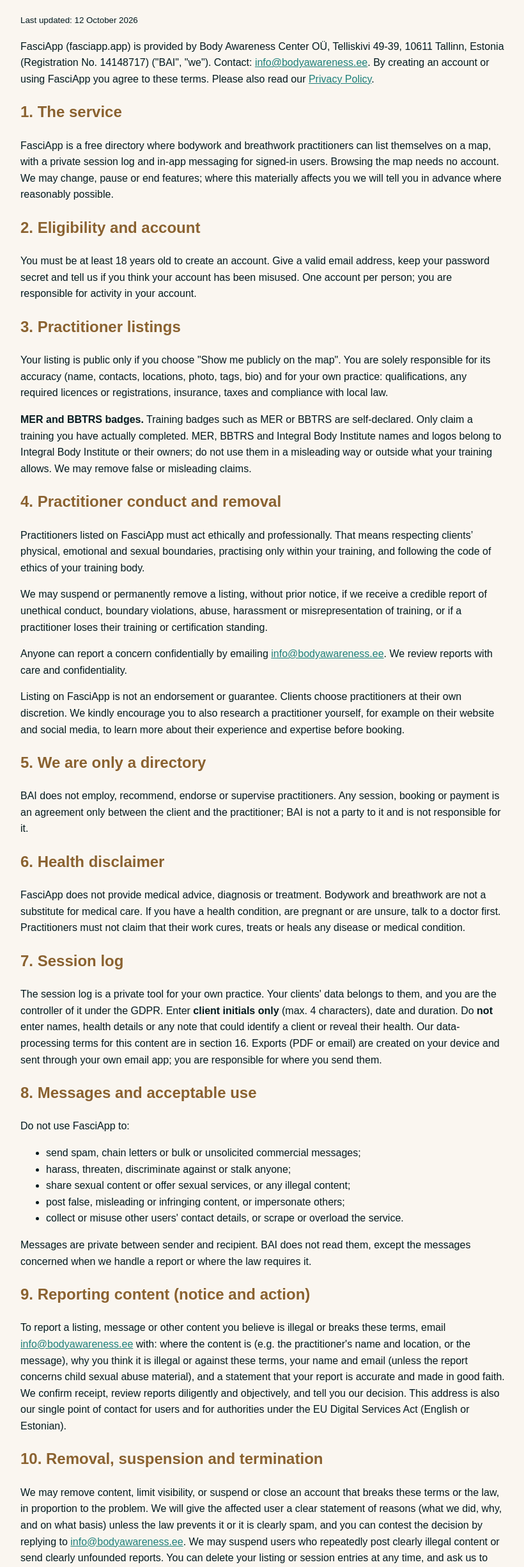
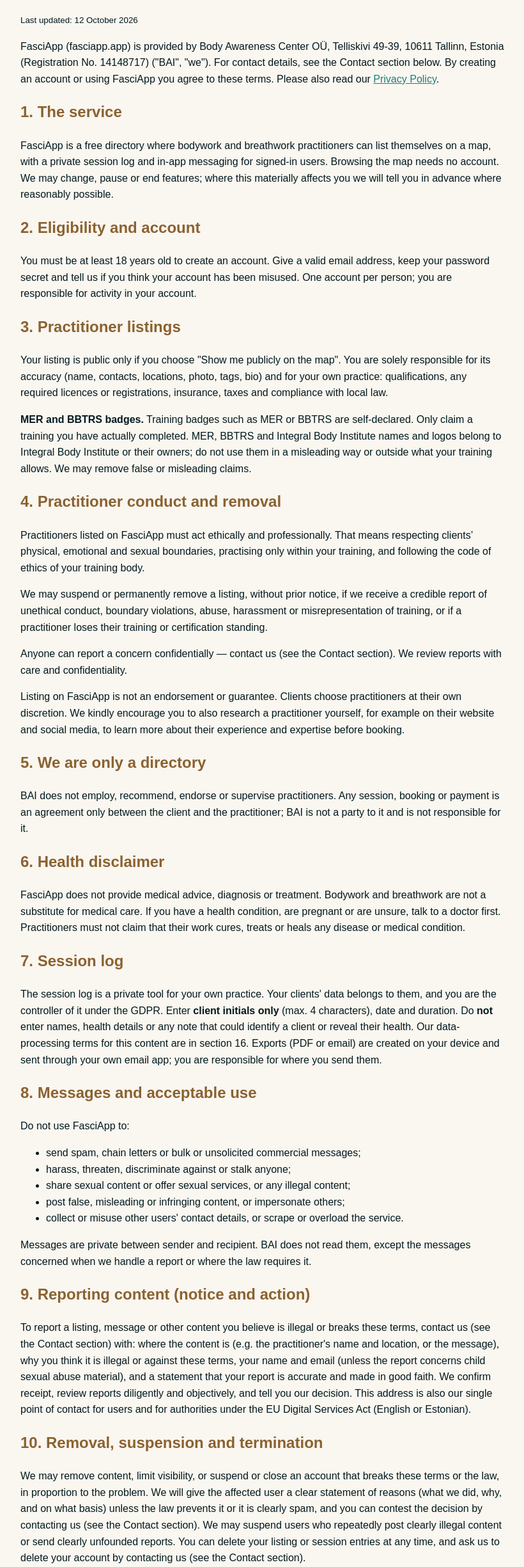
Before and after one commit to nisarga888/fasciapp, a website: page terms.html in a window 1280 px wide. Shown: the part 100-2549 px from the top of the page at 64% size, without its empty margins (228-1048 px from the left). Drawn offline with Linux system fonts and the light colour scheme.

Commit message:
Legal: single obfuscated Contact email, BAI operator polish, v0.23.13

```diff
--- a/app/sw.js
+++ b/app/sw.js
@@ -1,6 +1,6 @@
 // FasciApp service worker. Bump VERSION on every release.
 // App JS/CSS: network-first so Safari/PWA picks up updates. Other shell: cache-first.
-const VERSION="fasciapp-v0.23.12";
+const VERSION="fasciapp-v0.23.13";
 const SHELL=["./","index.html","styles.css","app.js","data.js","config.js","learn.js","news.js","quotes.js","logo.svg","manifest.json","icon-192-v4.png","icon-512-v4.png","apple-touch-icon-v4.png","favicon-32-v4.png","favicon-16-v4.png","icon-512-maskable-v4.png",
  "https://unpkg.com/leaflet@1.9.4/dist/leaflet.css","https://unpkg.com/leaflet@1.9.4/dist/leaflet.js"];
 const LAZY=["https://cdnjs.cloudflare.com/ajax/libs/jspdf/2.5.1/jspdf.umd.min.js","https://cdnjs.cloudflare.com/ajax/libs/jspdf-autotable/3.8.2/jspdf.plugin.autotable.min.js"];
--- a/terms.html
+++ b/terms.html
@@ -1,19 +1,19 @@
-<!doctype html><html lang="en"><head><meta charset="utf-8"><meta name="viewport" content="width=device-width,initial-scale=1"><title>Terms and Conditions – FasciApp</title><style>body{font-family:Montserrat,Arial,sans-serif;max-width:760px;margin:0 auto;padding:24px;line-height:1.6;color:#02191e;background:#faf6f0}h1,h2{color:#8a6230}a{color:#1d7f79}footer{margin-top:40px;font-size:12px;opacity:.7}</style></head><body><h1>Terms and Conditions</h1><p><small>Last updated: 12 October 2026</small></p>
-<p>FasciApp (fasciapp.app) is provided by Body Awareness Center OÜ, Telliskivi 49-39, 10611 Tallinn, Estonia (Registration No. 14148717) ("BAI", "we"). Contact: <a href="mailto:info@bodyawareness.ee">info@bodyawareness.ee</a>. By creating an account or using FasciApp you agree to these terms. Please also read our <a href="privacy.html">Privacy Policy</a>.</p>
+<!doctype html><html lang="en"><head><meta charset="utf-8"><meta name="viewport" content="width=device-width,initial-scale=1"><title>Terms and Conditions – FasciApp</title><style>body{font-family:Montserrat,Arial,sans-serif;max-width:760px;margin:0 auto;padding:24px;line-height:1.6;color:#02191e;background:#faf6f0}h1,h2{color:#8a6230}a{color:#1d7f79}footer{margin-top:40px;font-size:12px;opacity:.7}.em{unicode-bidi:plaintext}</style></head><body><h1>Terms and Conditions</h1><p><small>Last updated: 12 October 2026</small></p>
+<p>FasciApp (fasciapp.app) is provided by Body Awareness Center OÜ, Telliskivi 49-39, 10611 Tallinn, Estonia (Registration No. 14148717) ("BAI", "we"). For contact details, see the Contact section below. By creating an account or using FasciApp you agree to these terms. Please also read our <a href="privacy.html">Privacy Policy</a>.</p>
 <h2>1. The service</h2><p>FasciApp is a free directory where bodywork and breathwork practitioners can list themselves on a map, with a private session log and in-app messaging for signed-in users. Browsing the map needs no account. We may change, pause or end features; where this materially affects you we will tell you in advance where reasonably possible.</p>
 <h2>2. Eligibility and account</h2><p>You must be at least 18 years old to create an account. Give a valid email address, keep your password secret and tell us if you think your account has been misused. One account per person; you are responsible for activity in your account.</p>
 <h2>3. Practitioner listings</h2><p>Your listing is public only if you choose "Show me publicly on the map". You are solely responsible for its accuracy (name, contacts, locations, photo, tags, bio) and for your own practice: qualifications, any required licences or registrations, insurance, taxes and compliance with local law.</p>
 <p><b>MER and BBTRS badges.</b> Training badges such as MER or BBTRS are self-declared. Only claim a training you have actually completed. MER, BBTRS and Integral Body Institute names and logos belong to Integral Body Institute or their owners; do not use them in a misleading way or outside what your training allows. We may remove false or misleading claims.</p>
-<h2>4. Practitioner conduct and removal</h2><p>Practitioners listed on FasciApp must act ethically and professionally. That means respecting clients’ physical, emotional and sexual boundaries, practising only within your training, and following the code of ethics of your training body.</p><p>We may suspend or permanently remove a listing, without prior notice, if we receive a credible report of unethical conduct, boundary violations, abuse, harassment or misrepresentation of training, or if a practitioner loses their training or certification standing.</p><p>Anyone can report a concern confidentially by emailing <a href="mailto:info@bodyawareness.ee">info@bodyawareness.ee</a>. We review reports with care and confidentiality.</p><p>Listing on FasciApp is not an endorsement or guarantee. Clients choose practitioners at their own discretion. We kindly encourage you to also research a practitioner yourself, for example on their website and social media, to learn more about their experience and expertise before booking.</p><h2>5. We are only a directory</h2><p>BAI does not employ, recommend, endorse or supervise practitioners. Any session, booking or payment is an agreement only between the client and the practitioner; BAI is not a party to it and is not responsible for it.</p>
+<h2>4. Practitioner conduct and removal</h2><p>Practitioners listed on FasciApp must act ethically and professionally. That means respecting clients’ physical, emotional and sexual boundaries, practising only within your training, and following the code of ethics of your training body.</p><p>We may suspend or permanently remove a listing, without prior notice, if we receive a credible report of unethical conduct, boundary violations, abuse, harassment or misrepresentation of training, or if a practitioner loses their training or certification standing.</p><p>Anyone can report a concern confidentially — contact us (see the Contact section). We review reports with care and confidentiality.</p><p>Listing on FasciApp is not an endorsement or guarantee. Clients choose practitioners at their own discretion. We kindly encourage you to also research a practitioner yourself, for example on their website and social media, to learn more about their experience and expertise before booking.</p><h2>5. We are only a directory</h2><p>BAI does not employ, recommend, endorse or supervise practitioners. Any session, booking or payment is an agreement only between the client and the practitioner; BAI is not a party to it and is not responsible for it.</p>
 <h2>6. Health disclaimer</h2><p>FasciApp does not provide medical advice, diagnosis or treatment. Bodywork and breathwork are not a substitute for medical care. If you have a health condition, are pregnant or are unsure, talk to a doctor first. Practitioners must not claim that their work cures, treats or heals any disease or medical condition.</p>
 <h2>7. Session log</h2><p>The session log is a private tool for your own practice. Your clients' data belongs to them, and you are the controller of it under the GDPR. Enter <b>client initials only</b> (max. 4 characters), date and duration. Do <b>not</b> enter names, health details or any note that could identify a client or reveal their health. Our data-processing terms for this content are in section 16. Exports (PDF or email) are created on your device and sent through your own email app; you are responsible for where you send them.</p>
 <h2>8. Messages and acceptable use</h2><p>Do not use FasciApp to:</p><ul><li>send spam, chain letters or bulk or unsolicited commercial messages;</li><li>harass, threaten, discriminate against or stalk anyone;</li><li>share sexual content or offer sexual services, or any illegal content;</li><li>post false, misleading or infringing content, or impersonate others;</li><li>collect or misuse other users' contact details, or scrape or overload the service.</li></ul><p>Messages are private between sender and recipient. BAI does not read them, except the messages concerned when we handle a report or where the law requires it.</p>
-<h2>9. Reporting content (notice and action)</h2><p>To report a listing, message or other content you believe is illegal or breaks these terms, email <a href="mailto:info@bodyawareness.ee">info@bodyawareness.ee</a> with: where the content is (e.g. the practitioner's name and location, or the message), why you think it is illegal or against these terms, your name and email (unless the report concerns child sexual abuse material), and a statement that your report is accurate and made in good faith. We confirm receipt, review reports diligently and objectively, and tell you our decision. This address is also our single point of contact for users and for authorities under the EU Digital Services Act (English or Estonian).</p>
-<h2>10. Removal, suspension and termination</h2><p>We may remove content, limit visibility, or suspend or close an account that breaks these terms or the law, in proportion to the problem. We will give the affected user a clear statement of reasons (what we did, why, and on what basis) unless the law prevents it or it is clearly spam, and you can contest the decision by replying to <a href="mailto:info@bodyawareness.ee">info@bodyawareness.ee</a>. We may suspend users who repeatedly post clearly illegal content or send clearly unfounded reports. You can delete your listing or session entries at any time, and ask us to delete your account by emailing <a href="mailto:info@bodyawareness.ee">info@bodyawareness.ee</a>.</p>
+<h2>9. Reporting content (notice and action)</h2><p>To report a listing, message or other content you believe is illegal or breaks these terms, contact us (see the Contact section) with: where the content is (e.g. the practitioner's name and location, or the message), why you think it is illegal or against these terms, your name and email (unless the report concerns child sexual abuse material), and a statement that your report is accurate and made in good faith. We confirm receipt, review reports diligently and objectively, and tell you our decision. This address is also our single point of contact for users and for authorities under the EU Digital Services Act (English or Estonian).</p>
+<h2>10. Removal, suspension and termination</h2><p>We may remove content, limit visibility, or suspend or close an account that breaks these terms or the law, in proportion to the problem. We will give the affected user a clear statement of reasons (what we did, why, and on what basis) unless the law prevents it or it is clearly spam, and you can contest the decision by contacting us (see the Contact section). We may suspend users who repeatedly post clearly illegal content or send clearly unfounded reports. You can delete your listing or session entries at any time, and ask us to delete your account by contacting us (see the Contact section).</p>
 <h2>11. Your content and licence</h2><p>You keep ownership of what you add. You give BAI a non-exclusive, royalty-free, worldwide licence to host, display and reproduce your listing content (including your photo) inside FasciApp, only for running and showing the directory, for as long as it is in the app. You confirm you have the right to upload it (e.g. permission from the photographer).</p>
 <h2>12. Free service and liability</h2><p>FasciApp is free and provided "as is" and "as available", without guarantees of uninterrupted operation or of the accuracy of listings. To the extent the law allows, BAI is not liable for indirect losses, for content created by users, or for the conduct of practitioners or users. Nothing in these terms excludes or limits liability for intent or gross negligence, for death or personal injury where the law does not allow this, or any rights you have as a consumer under mandatory law.</p>
 <h2>13. Future paid features</h2><p>FasciApp may later offer paid features. These will be governed by separate terms, which you will see and accept before buying. These terms do not oblige you to pay anything.</p>
 <h2>14. Changes to these terms</h2><p>We may update these terms, for example for legal changes or new features. We will tell account holders about material changes by email or in the app at least 14 days before they take effect. If you do not agree, you can delete your account before then.</p>
 <h2>15. Law and disputes</h2><p>These terms are governed by Estonian law. If you are a consumer, you keep the protection of the mandatory law of your country of residence. Disputes go to the courts competent under the statutory rules; consumers can always sue in their home country.</p>
 <h2>16. Data processing for session logs</h2><p>For the client data you enter in your session log, you are the controller and BAI processes it only on your behalf (Art. 28 GDPR). BAI: processes it only to store and show it to you and to provide the log, on your documented instructions given through the app's functions; ensures that its staff are bound by confidentiality; applies appropriate security (EU hosting, encryption in transit, access limited to your account); uses Supabase as a sub-processor (you authorise this and any future sub-processor, of which we will notify you in this policy so that you can object by closing your account); helps you, where possible, to respond to data subject requests and with security and breach duties; tells you without undue delay of a personal data breach affecting the log; deletes the data when you delete entries or your account; and gives you the information needed to show compliance. You must have a lawful basis for recording your clients' data and inform your clients about it.</p>
-<h2>17. Contact</h2><p>Body Awareness Center OÜ, Telliskivi 49-39, 10611 Tallinn, Estonia (Registration No. 14148717), <a href="mailto:info@bodyawareness.ee">info@bodyawareness.ee</a></p><footer>© 2026 Body Awareness Center OÜ. All rights reserved.<br><a href="index.html">FasciApp home</a> · <a href="terms.html">Terms and Conditions</a> · <a href="privacy.html">Privacy Policy</a></footer></body></html>
+<h2>17. Contact</h2><p>Body Awareness Center OÜ, Telliskivi 49-39, 10611 Tallinn, Estonia (Registration No. 14148717). Email: <span class="em">info [at] bodyawareness.ee</span></p><footer>© 2026 Body Awareness Center OÜ. All rights reserved.<br><a href="index.html">FasciApp home</a> · <a href="terms.html">Terms and Conditions</a> · <a href="privacy.html">Privacy Policy</a></footer></body></html>
```
Also changed, not shown: app/index.html (+3 -3 lines), privacy.html (+4 -4 lines).
